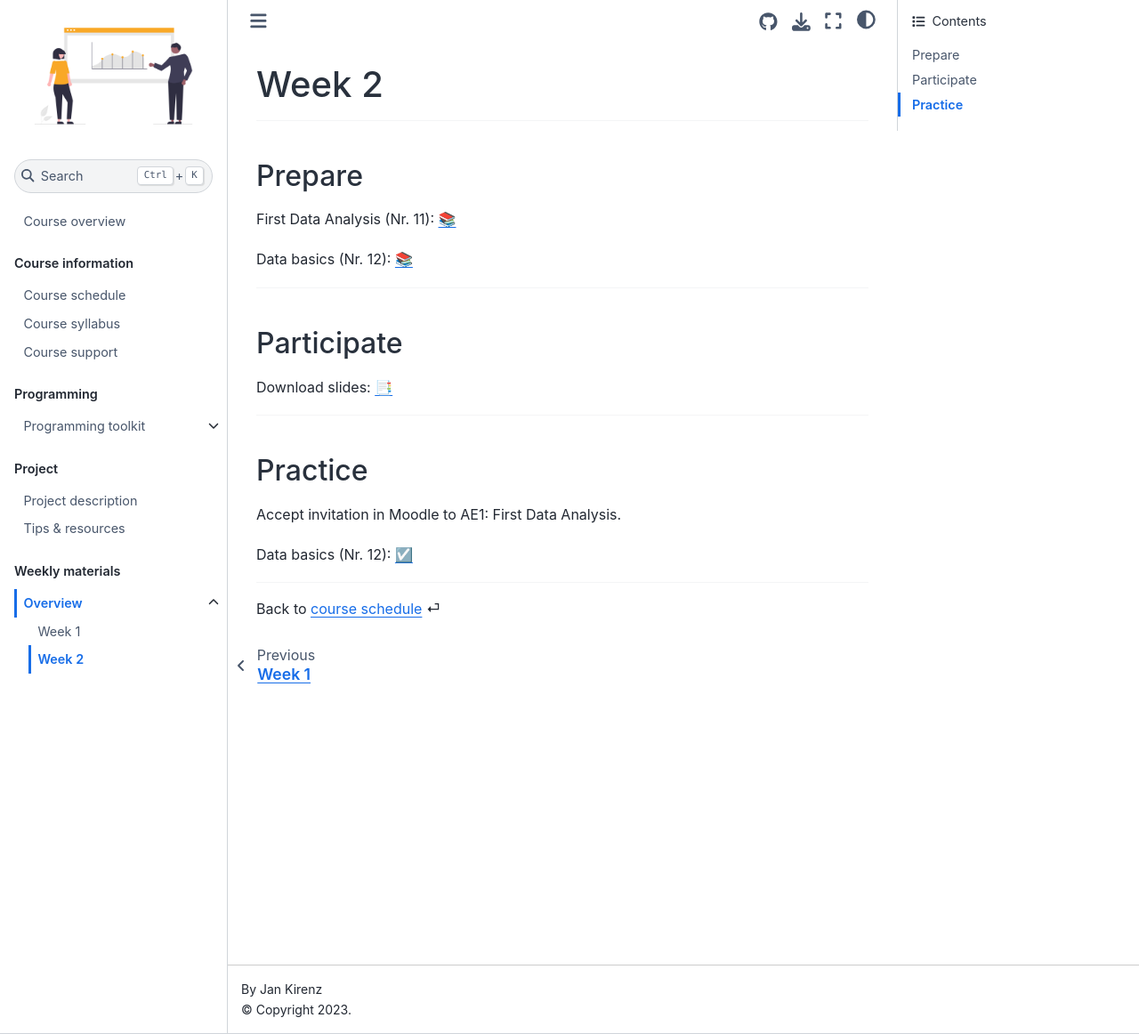
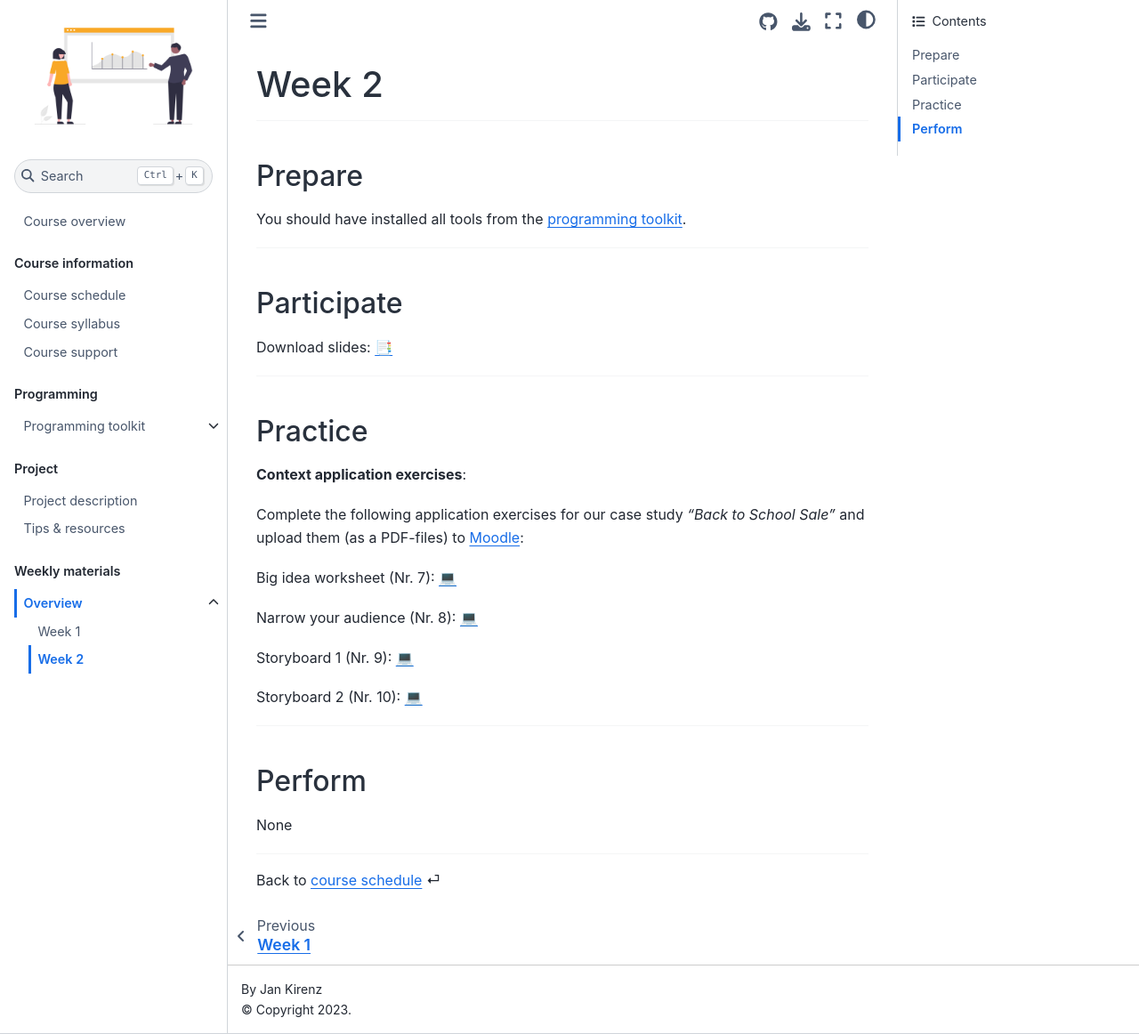
Before and after one commit to dst-ws22/website, a Jupyter Book: the page built from weeks/week2.md, in a window 1280 px wide and 1162 px high. Shown: the whole window at 89% size. Built offline with Jupyter Book 1.0.4 settings and Sphinx 7.4.7 and the Sphinx Book theme 1.1.4, drawn with Linux system fonts in a browser that asks for light colours; comment, search, counter and statistics services are not loaded.

Commit message:
Update week2.md

```diff
--- a/weeks/week2.md
+++ b/weeks/week2.md
@@ -1,14 +1,11 @@
 # Week 2
-
 
 ---
 
 (prepare)=
 ## Prepare
 
-First Data Analysis (Nr. 11): [📚](https://openintro-ims.netlify.app/data-hello.html#case-study-stents-strokes)
-
-Data basics (Nr. 12): [📚](https://openintro-ims.netlify.app/data-hello.html#data-basics)
+You should have installed all tools from the [programming toolkit](../docs/programming-toolkit.md).
 
 
 ---
@@ -16,8 +13,7 @@ Data basics (Nr. 12): [📚](https://openintro-ims.netlify.app/data-hello.html#d
 (participate)=
 ## Participate
 
-
-Download slides: [📑](https://drive.google.com/file/d/1-4ZD7qCo5Mxfm7cRsuoIFxrfCwq7LbO9/view?usp=sharing)
+Download slides: [📑](https://drive.google.com/file/d/1-J_F4l5Dfs2m4M45JWrltaKEYtL-gia2/view?usp=sharing)
 
 
 ---
@@ -26,9 +22,32 @@ Download slides: [📑](https://drive.google.com/file/d/1-4ZD7qCo5Mxfm7cRsuoIFxr
 ## Practice
 
 
-Accept invitation in Moodle to AE1: First Data Analysis.
+**Context application exercises**:
 
-Data basics (Nr. 12): [☑️](https://forms.gle/EJT7mcYgPi8drKgR9)
+
+Complete the following application exercises for our case study *"Back to School Sale"* and upload them (as a PDF-files) to [Moodle](https://e-learning.hdm-stuttgart.de/moodle/course/view.php?id=4535#section-1):
+
+
+Big idea worksheet (Nr. 7): [💻](https://docs.google.com/document/d/1-GZvhdbhLYLB_Bo1arj1rgTqbJ5SUoU21vtgbYEhVqk/edit?usp=sharing)
+
+
+Narrow your audience (Nr. 8): [💻](https://docs.google.com/document/d/1Eu21TCIM0Lx6LiybPG-15ikk0gkRaqbCQNtcl3fAfGQ/edit?usp=sharing)
+
+
+Storyboard 1 (Nr. 9): [💻](https://docs.google.com/document/d/1cuiBZiWaUkhAYNkQo6SWtWm8n_Q1IJt54lw0Na2-0DE/edit?usp=sharing)
+
+
+Storyboard 2 (Nr. 10): [💻](https://docs.google.com/document/d/1WeLzE85YfM-F9-vAIhEbeJHkuHsN3xtovzIokB93BRU/edit?usp=sharing)
+
+
+---
+
+(perform)=
+## Perform
+
+None
+
+
 
 ---
 
```
